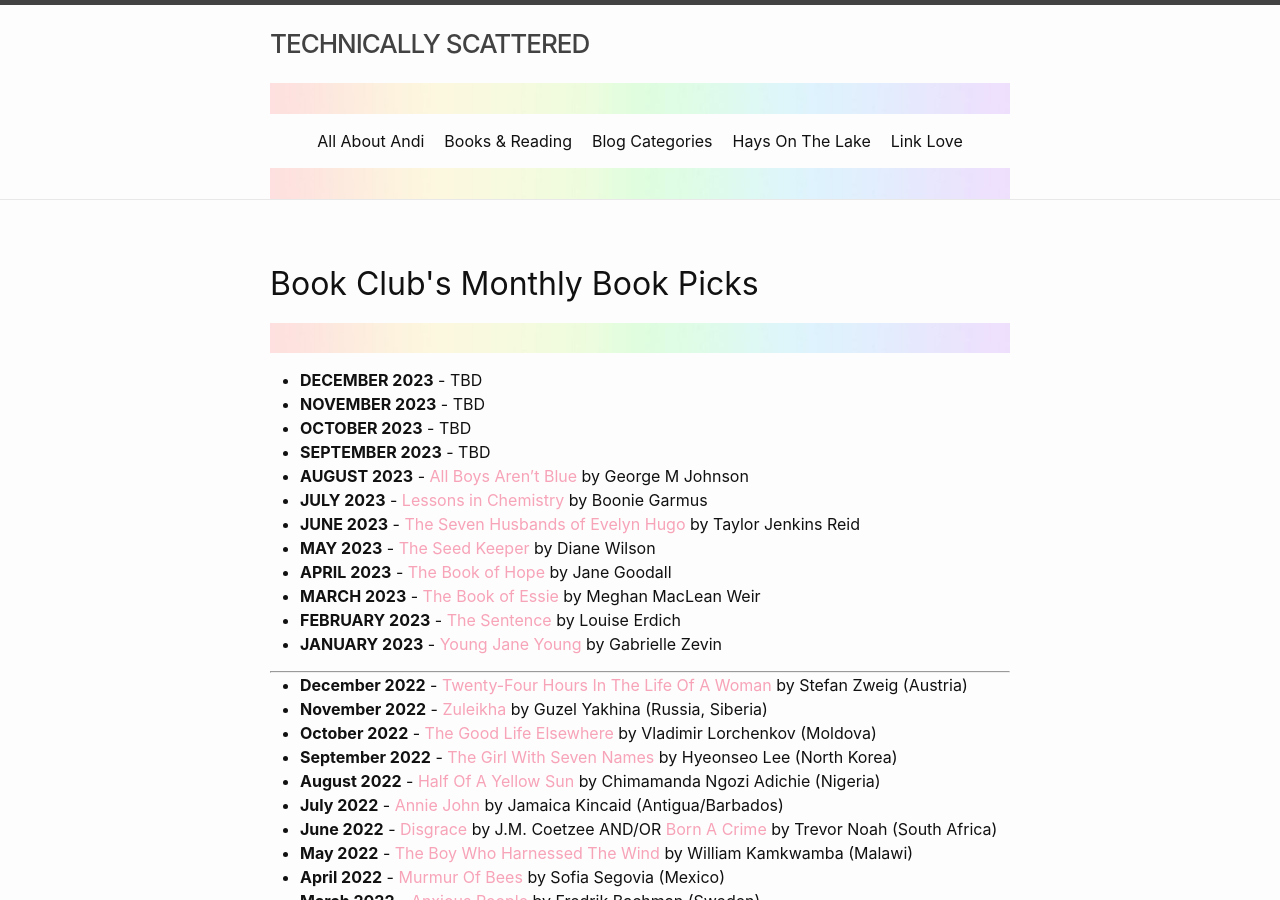
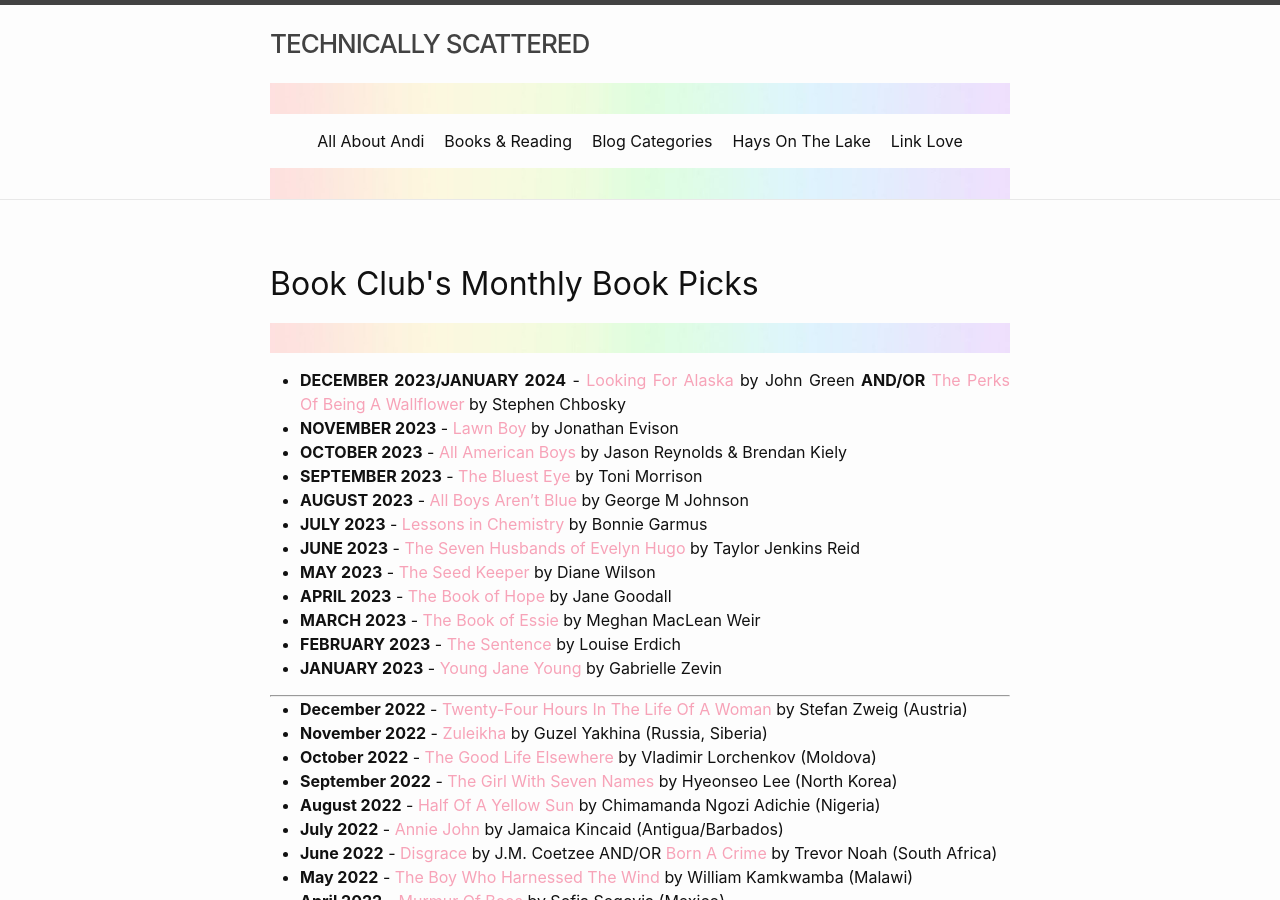
Before and after one commit to minihays/minihays.github.io, a Jekyll site: the page built from bookclub/booksread.markdown, in a window 1280 px wide and 900 px high. Built offline with Jekyll 4.4.1, drawn with Linux system fonts in a browser that asks for light colours.

Commit message:
Typo fixes and adding new books.

```diff
--- a/bookclub/booksread.markdown
+++ b/bookclub/booksread.markdown
@@ -6,12 +6,12 @@
 <h2>Book Club's Monthly Book Picks</h2>
 
 ![header](/images/SkinnyRainbow.jpg)
-- **DECEMBER 2023** - TBD
-- **NOVEMBER 2023** - TBD
-- **OCTOBER 2023** - TBD
-- **SEPTEMBER 2023** - TBD
+- **DECEMBER 2023/JANUARY 2024** - [Looking For Alaska](https://www.amazon.com/Looking-Alaska-John-Green-ebook/dp/B000YI1K0C/ref=sr_1_1?crid=3865IWYX2CJO0&keywords=looking%20for%20alaska&qid=1692383048&s=books&sprefix=looking%20for%20alaska%2Cstripbooks%2C135&sr=1-1&fbclid=IwAR3SppFlpT8IIDFO0zwNg2aAwIgyEdMd7H5vnsM0veg_oLsH3PBgJiHXAPw) by John Green **AND/OR** [The Perks Of Being A Wallflower](https://www.amazon.com/Perks-Being-Wallflower-Stephen-Chbosky/dp/1451696191/ref=sr_1_1?keywords=the+perks+of+being+a+wallflower+paperback&qid=1692385773&s=books&sprefix=the+perks+%2Cstripbooks%2C147&sr=1-1) by Stephen Chbosky
+- **NOVEMBER 2023** - [Lawn Boy](https://www.amazon.com/Lawn-Boy-Jonathan-Evison-ebook/dp/B075G4KSVS/ref=sr_1_2?crid=OGSMDA9X08UM&keywords=lawn+boy&qid=1692385631&s=books&sprefix=lawn+boy%2Cstripbooks%2C137&sr=1-2) by Jonathan Evison
+- **OCTOBER 2023** - [All American Boys](https://www.amazon.com/All-American-Boys-Jason-Reynolds/dp/1481463349/ref=sr_1_1?crid=2IVO5K0GX267T&keywords=all+american+boys&qid=1692385586&s=books&sprefix=all+american+boy%2Cstripbooks%2C144&sr=1-1) by Jason Reynolds & Brendan Kiely
+- **SEPTEMBER 2023** - [The Bluest Eye](https://www.amazon.com/Bluest-Eye-Vintage-International/dp/0307278441/ref=sr_1_1?crid=N4VGTWCMLKGZ&keywords=the+bluest+eye&qid=1692385533&s=books&sprefix=the+bluest+eye%2Cstripbooks%2C144&sr=1-1) by Toni Morrison
 - **AUGUST 2023** - [All Boys Aren't Blue](https://www.amazon.com/All-Boys-Arent-Blue/dp/0241515033/ref=monarch_sidesheet) by George M Johnson
-- **JULY 2023** - [Lessons in Chemistry](https://smile.amazon.com/Lessons-Chemistry-Garmus-Bonnie/dp/1804990922/ref=monarch_sidesheet) by Boonie Garmus
+- **JULY 2023** - [Lessons in Chemistry](https://smile.amazon.com/Lessons-Chemistry-Garmus-Bonnie/dp/1804990922/ref=monarch_sidesheet) by Bonnie Garmus
 - **JUNE 2023** - [The Seven Husbands of Evelyn Hugo](https://smile.amazon.com/Seven-Husbands-Evelyn-Hugo-Novel/dp/1501161938/ref=monarch_sidesheet) by Taylor Jenkins Reid
 - **MAY 2023** - [The Seed Keeper](https://smile.amazon.com/Seed-Keeper-Novel-Diane-Wilson/dp/1571311378/ref=monarch_sidesheet) by Diane Wilson
 - **APRIL 2023** - [The Book of Hope](https://smile.amazon.com/Book-Hope-Goodall-Jane-Abram/dp/0241479460/ref=monarch_sidesheet) by Jane Goodall
@@ -73,7 +73,7 @@
 - **February 2019** - [The Witness Tree](https://www.amazon.com/Witness-Tree-Amy-Pendino-ebook/dp/B07H5QML1S/ref=sr_1_1?dchild=1&keywords=the+witness+tree&qid=1595966725&s=digital-text&sr=1-1) by Amy Pendino
 
 ----
-- **December 2018/January 2019** - [The Hate U Give](https://www.amazon.com/Hate-U-Give-Angie-Thomas-ebook/dp/B01M0614T9/ref=sr_1_2?dchild=1&keywords=the+hate+you+give&qid=1595966756&s=digital-text&sr=1-2) by Angie Thomas **and/or** [The Handmaid’s Tale](https://www.amazon.com/Handmaids-Tale-Margaret-Atwood-ebook/dp/B003JFJHTS/ref=sr_1_2?dchild=1&keywords=the+handmaid%27s+tale&qid=1595966777&s=digital-text&sr=1-2) by Margaret Atwood
+- **December 2018/January 2019** - [The Hate U Give](https://www.amazon.com/Hate-U-Give-Angie-Thomas-ebook/dp/B01M0614T9/ref=sr_1_2?dchild=1&keywords=the+hate+you+give&qid=1595966756&s=digital-text&sr=1-2) by Angie Thomas **AND/OR** [The Handmaid’s Tale](https://www.amazon.com/Handmaids-Tale-Margaret-Atwood-ebook/dp/B003JFJHTS/ref=sr_1_2?dchild=1&keywords=the+handmaid%27s+tale&qid=1595966777&s=digital-text&sr=1-2) by Margaret Atwood
 - **November 2018** - [The Alice Network](https://www.amazon.com/Alice-Network-Novel-Kate-Quinn-ebook/dp/B01LZFL63S/ref=sr_1_2?dchild=1&keywords=the+alice+network&qid=1595967228&s=digital-text&sr=1-2) by Kate Quinn
 - **October 2018** - [Crazy Rich Asians](https://www.amazon.com/Crazy-Rich-Asians-Trilogy-Book-ebook/dp/B00AP2VQEM/ref=sr_1_3?dchild=1&keywords=crazy+rich&qid=1596154594&s=digital-text&sr=1-3) by Kevin Kwan
 - **September 2018** - [Before We Were Yours](https://www.amazon.com/Before-We-Were-Yours-Novel-ebook/dp/B01M14UN1J/ref=sr_1_2?dchild=1&keywords=before+we+were+yours&qid=1596154626&s=digital-text&sr=1-2) by Lisa Wingate
@@ -86,7 +86,7 @@
 - **February 2018** - [The Subtle Art of Not Giving a F*ck](https://www.amazon.com/Subtle-Art-Not-Giving-Counterintuitive-ebook/dp/B019MMUA8S/ref=sr_1_2?crid=U3EV2YVFUEME&dchild=1&keywords=the+subtle+art+of+not+giving+a+fck&qid=1596154838&s=digital-text&sprefix=the+subtl%2Cdigital-text%2C182&sr=1-2) by Mark Manson
 
 ----
-- **December 2017/January 2018** - [I am Malala](https://www.amazon.com/Am-Malala-Stood-Education-Taliban-ebook/dp/B00CH3DBNQ/ref=sr_1_2?dchild=1&keywords=I+am+malala&qid=1596154865&s=digital-text&sr=1-2) by Malala Yousafzai **OR** [Half the Sky](https://www.amazon.com/Half-Sky-Nicholas-D-Kristof-ebook/dp/B002MHOCTO/ref=sr_1_2?dchild=1&keywords=half+the+sky&qid=1596154890&s=digital-text&sr=1-2) by Nicholas D. Kristof and Sheryl WuDunn
+- **December 2017/January 2018** - [I am Malala](https://www.amazon.com/Am-Malala-Stood-Education-Taliban-ebook/dp/B00CH3DBNQ/ref=sr_1_2?dchild=1&keywords=I+am+malala&qid=1596154865&s=digital-text&sr=1-2) by Malala Yousafzai **AND/OR** [Half the Sky](https://www.amazon.com/Half-Sky-Nicholas-D-Kristof-ebook/dp/B002MHOCTO/ref=sr_1_2?dchild=1&keywords=half+the+sky&qid=1596154890&s=digital-text&sr=1-2) by Nicholas D. Kristof and Sheryl WuDunn
 - **November 2017** - [Unbroken](https://www.amazon.com/Unbroken-World-Survival-Resilience-Redemption-ebook/dp/B003WUYPPG/ref=sr_1_2?dchild=1&keywords=unbroken&qid=1596154918&s=digital-text&sr=1-2) by Laura Hillenbrand
 - **October 2017** - [The Girls](https://www.amazon.com/Girls-Novel-Emma-Cline-ebook/dp/B015LYZH20/ref=sr_1_2?dchild=1&keywords=the+girls&qid=1596154943&s=digital-text&sr=1-2) by Emma Cline
 - **September 2017** - [The Light Between Oceans](https://www.amazon.com/Light-Between-Oceans-Novel-ebook/dp/B0064CL1T2/ref=sr_1_2?crid=2K1WMPSUB1HCO&dchild=1&keywords=the+light+between+oceans&qid=1596154972&s=digital-text&sprefix=the+light+between+o%2Cdigital-text%2C173&sr=1-2) by M. L. Stedman
```
